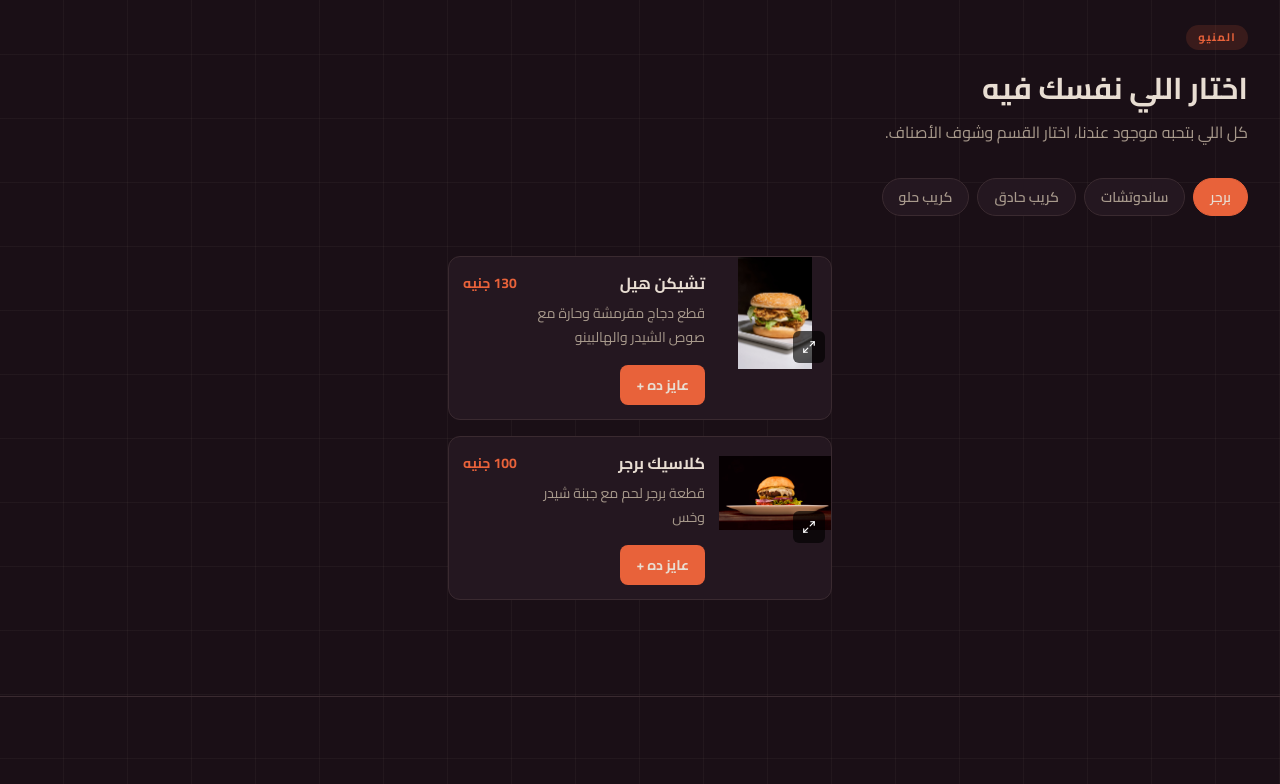
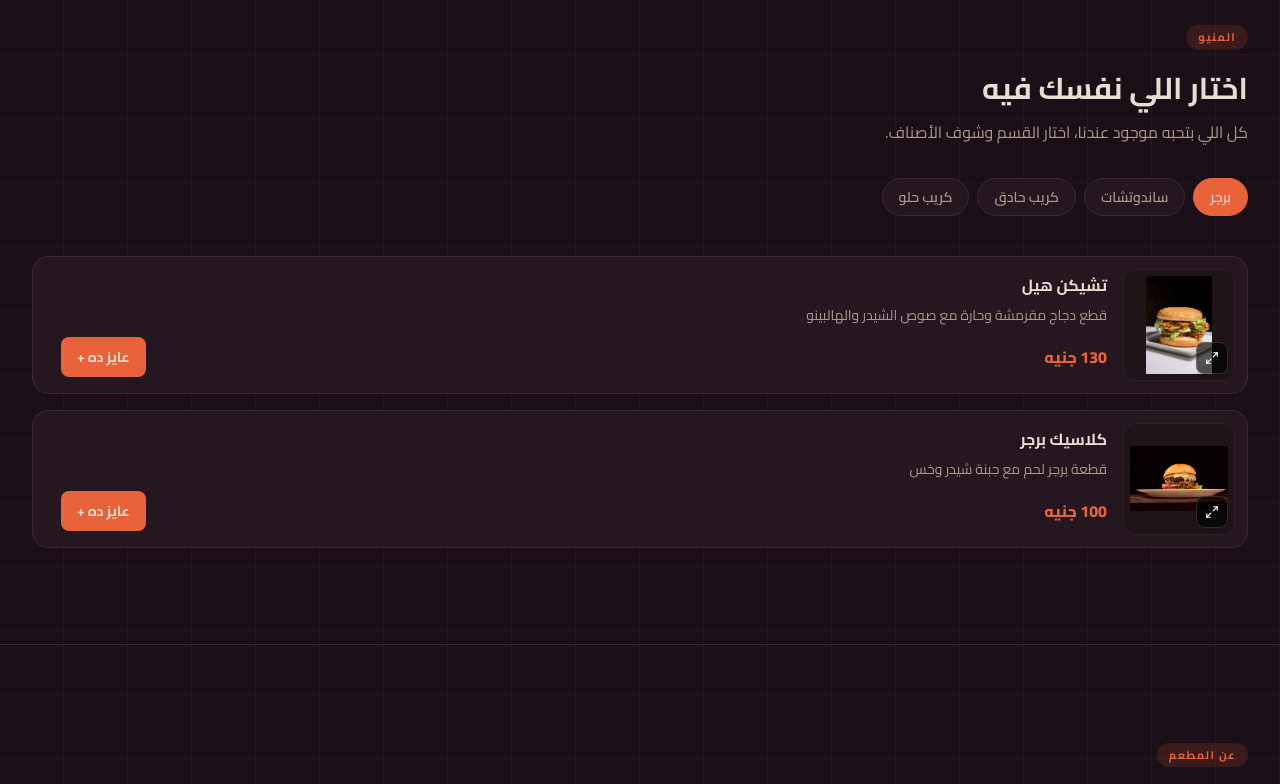
Before and after one commit to Youssef1796x/paid-project, a Next.js app: page / in a window 1280 px wide. Shown: the part 585-1369 px from the top of the page. Built offline with nearby package versions, Linux system fonts and the light colour scheme.

Commit message:
Refine menu card image frame and pricing layout

```diff
--- a/src/components/MenuItemCard.tsx
+++ b/src/components/MenuItemCard.tsx
@@ -23,41 +23,39 @@ export default function MenuItemCard({
   const [isImageOpen, setIsImageOpen] = useState(false);
 
   return (
-    <article className="mx-auto flex w-full max-w-sm overflow-hidden rounded-xl border border-(--line) bg-(--surface)">
-      <div className="relative h-24 w-24 shrink-0 overflow-hidden sm:h-28 sm:w-28">
+    <article className="flex w-full overflow-hidden rounded-2xl border border-(--line) bg-(--surface) p-2.5 sm:p-3">
+      <div className="relative size-24 shrink-0 overflow-hidden rounded-xl border border-(--line-soft) bg-(--surface-tint) sm:size-28">
         <Image
           src={item.image}
           alt={item.name}
           fill
           sizes="112px"
-          className="object-contain"
+          className="object-contain p-1.5"
         />
 
         <button
           type="button"
           onClick={() => setIsImageOpen(true)}
           aria-label={`تكبير صورة ${item.name}`}
-          className="absolute bottom-1.5 start-1.5 inline-flex size-8 items-center justify-center rounded-md bg-black/65 text-white transition-opacity hover:opacity-90 focus-visible:outline-2 focus-visible:outline-offset-2 focus-visible:outline-(--accent)"
+          className="absolute bottom-1.5 start-1.5 inline-flex size-8 items-center justify-center rounded-lg border border-white/15 bg-black/65 text-white shadow-sm transition-opacity hover:opacity-90 focus-visible:outline-2 focus-visible:outline-offset-2 focus-visible:outline-(--accent)"
         >
           <Maximize2 size={14} aria-hidden="true" />
         </button>
       </div>
 
-      <div className="min-w-0 flex-1 p-3 sm:p-3.5">
-        <div className="flex items-start justify-between gap-3">
-          <div className="min-w-0 space-y-1.5">
-            <h3 className="text-base font-bold leading-6 text-(--ink)">{item.name}</h3>
-            <p className="text-sm leading-6 text-(--ink-soft)">
-              {item.description}
-            </p>
-          </div>
+      <div className="min-w-0 flex-1 px-3 py-1 sm:px-4">
+        <div className="min-w-0">
+          <h3 className="text-base font-bold leading-6 text-(--ink)">{item.name}</h3>
+          <p className="mt-1.5 text-sm leading-6 text-(--ink-soft)">
+            {item.description}
+          </p>
+        </div>
 
-          <span className="shrink-0 text-sm font-bold leading-6 text-(--accent)">
+        <div className="mt-2.5 flex items-center justify-between gap-3">
+          <span className="text-base font-extrabold leading-6 text-(--accent)">
             {item.price} جنيه
           </span>
-        </div>
 
-        <div className="mt-4">
           {!item.available ? (
             <span className="text-sm font-semibold text-(--ink-muted)">
               غير متاح حاليًا
@@ -66,12 +64,12 @@ export default function MenuItemCard({
             <button
               type="button"
               onClick={onAdd}
-              className="inline-flex min-h-10 items-center justify-center rounded-lg bg-(--accent) px-4 py-2 text-sm font-bold text-(--foreground) transition-opacity hover:opacity-90 focus-visible:outline-2 focus-visible:outline-offset-2 focus-visible:outline-(--accent)"
+              className="inline-flex min-h-10 shrink-0 items-center justify-center rounded-lg bg-(--accent) px-4 py-2 text-sm font-bold text-(--foreground) transition-opacity hover:opacity-90 focus-visible:outline-2 focus-visible:outline-offset-2 focus-visible:outline-(--accent)"
             >
               عايز ده +
             </button>
           ) : (
-            <div className="flex w-fit items-center rounded-lg border border-(--line) bg-(--background) p-1">
+            <div className="flex shrink-0 items-center rounded-lg border border-(--line) bg-(--background) p-1">
               <button
                 type="button"
                 aria-label={`زود ${item.name}`}
```
